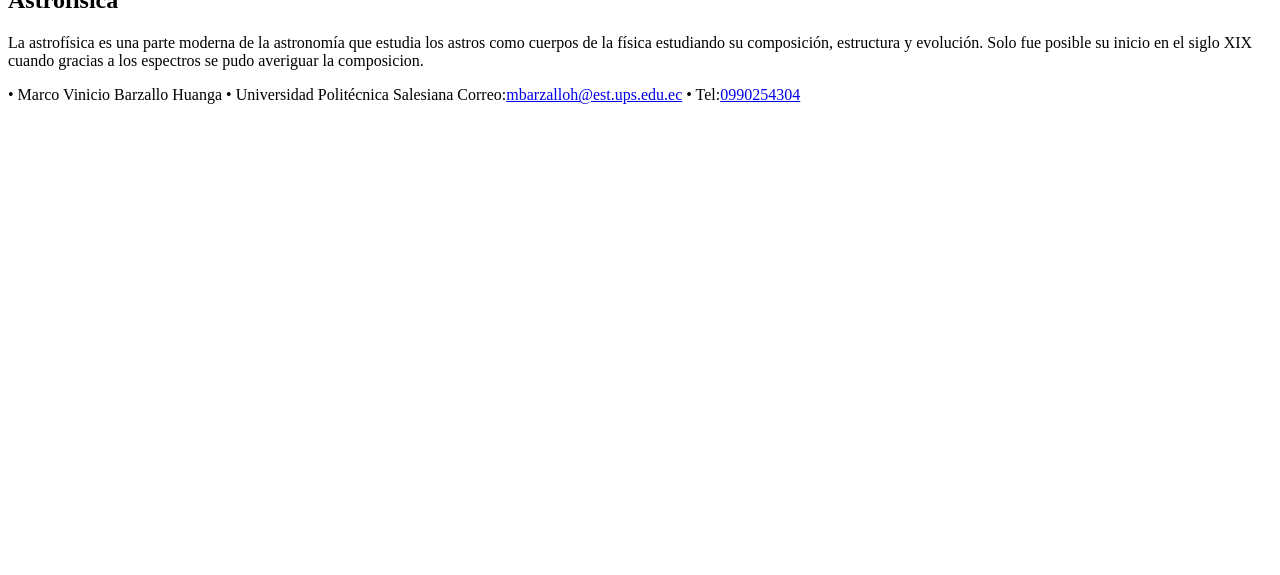
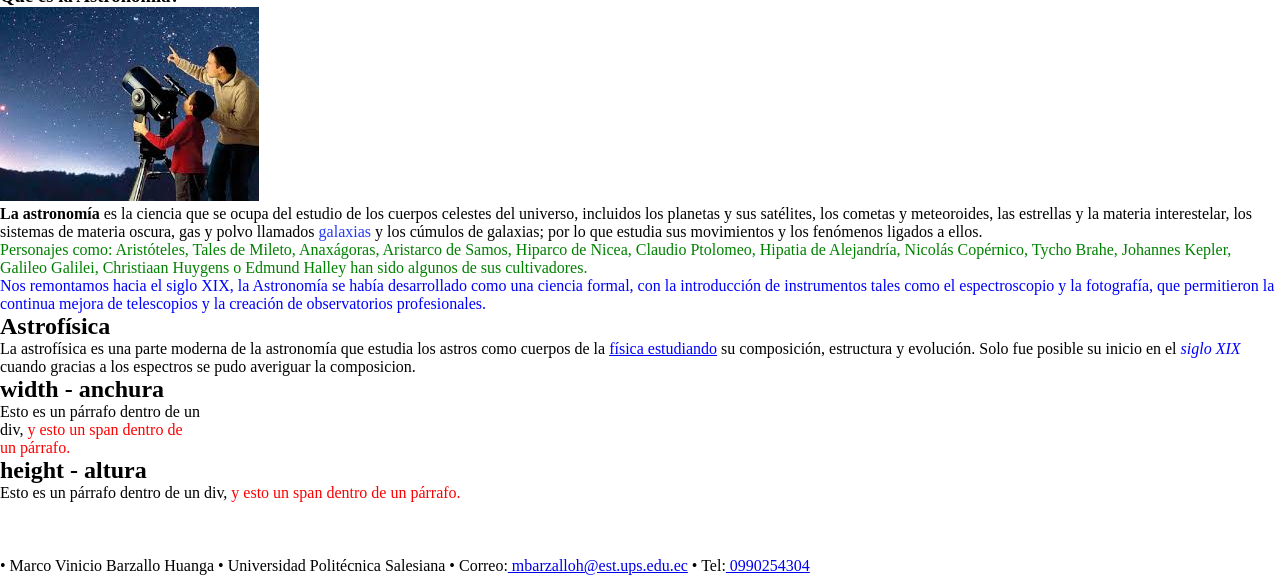
Before and after one commit to viniciobarzallo/Practica02-Mi-Sitio-Web-CSS, a plain HTML site: page index.html in a window 1280 px wide. Shown: the part 358-933 px from the top of the page. Before the commit the page ends 800 px from the top, so only its background shows below. Drawn offline with Linux system fonts and the light colour scheme.

Commit message:
Solucion HTML5-CSS

```diff
--- /dev/null
+++ b/css/estilo.css
@@ -0,0 +1,45 @@
+*{
+    margin: 0;
+    padding: 0;
+}
+
+/*Selector  */
+p span {color: rgb(37, 58, 241);}
+
+
+.destacado{color: blue;}
+
+#destacado{color: green}
+
+/*Modelo dejas
+    margin - separacion ente la caja y el resto de cajas
+        background-color - color detras del contenido
+            background-image - imagen detras del contenido
+                border - linea que enciarra el contenido
+                    padding - especio entre contenido y borde
+                        content - contenido de HTML
+*/
+
+/*anchura*/
+#lateral {width: 200px;}
+
+/*altura*/
+#cabecera {height: 100px;}
+
+/*Propiedades de margen*/
+
+div img {
+    margin-top: .5em;
+    margin-bottom: .5em;
+    margin-left: 1em;
+    margin-right: .5em;
+}
+
+div img {
+        margin: .5em .5em .5m 1em;
+}
+
+div img {
+    margin: .5em;
+    margin-left: 1em;
+}
--- a/index.html
+++ b/index.html
@@ -4,11 +4,12 @@
    <title>Astronomía</title>
    <meta charset="utf-8" />
    <meta name="viewport" content="width=device-width, initial-scale=1" />
+   <link rel="stylesheet" type="text/css" href="css/estilo.css" media="screen" />
 </head>
 
 <body>  <!-- El cuerpo del documento que contiene todos los contenido que lo hará Aparecen en la página.-->
    <header>
-      <img src="imgs/pt_logo.jpg" alt="Astronomía" />
+      <img src="images/pt_logo.jpg" alt="Astronomía" />
    </header>
    <nav>
         <a href="index.html">Astronomía</a>
@@ -23,23 +24,23 @@
        <h1>Astronomía</h1>
        <article>
             <h1>Qué es la Astronomía?</h1>
-            <img src="imgs/pt_telescopio.jpeg" alt="Telescopio" />
+            <img src="images/pt_telescopio.jpeg" alt="Telescopio" />
             <p><strong>La astronomía</strong> es la ciencia que se ocupa del estudio de los cuerpos
             celestes del universo, incluidos los planetas y sus satélites, los cometas y
             meteoroides, las estrellas y la materia interestelar, los sistemas de materia oscura,
-            gas y polvo llamados galaxias y los cúmulos de galaxias; por lo que estudia sus
+            gas y polvo llamados <span>galaxias</span> y los cúmulos de galaxias; por lo que estudia sus
             movimientos y los fenómenos ligados a ellos.</p>
        </article>
 
        <aside>
-           <p><strong>Personajes como:</strong> Aristóteles, Tales de Mileto, Anaxágoras, Aristarco de Samos,
+           <p id="destacado">Personajes como: Aristóteles, Tales de Mileto, Anaxágoras, Aristarco de Samos,
            Hiparco de Nicea, Claudio Ptolomeo, Hipatia de Alejandría, Nicolás Copérnico, Tycho Brahe,
            Johannes Kepler, Galileo Galilei, Christiaan Huygens o Edmund Halley han sido algunos de
            sus cultivadores.</p>
        </aside>
 
        <aside>
-           <p><strong>Nos remontamos hacia</strong> el siglo XIX, la Astronomía se había desarrollado como una ciencia formal,
+           <p class="destacado">Nos remontamos hacia el siglo XIX, la Astronomía se había desarrollado como una ciencia formal,
            con la introducción de instrumentos tales como el espectroscopio y la fotografía,
            que permitieron la continua mejora de telescopios y la creación de observatorios
            profesionales.</p>
@@ -50,16 +51,32 @@
         <h1>Astrofísica</h1>
        <aside>
            <p>La astrofísica es una parte moderna de la astronomía que estudia los astros como
-           cuerpos de la física estudiando su composición, estructura y evolución. Solo fue
-           posible su inicio en el siglo XIX cuando gracias a los espectros se pudo averiguar
+           cuerpos de la <a href="#" class="destacado">física estudiando</a> su composición, estructura y evolución. Solo fue
+           posible su inicio en el <em class="destacado">siglo XIX</em> cuando gracias a los espectros se pudo averiguar
            la composicion.</p>
        </aside>
    </section>
 
+   <div id="lateral">
+    <h2> width - anchura </h2>
+     <p>
+       Esto es un párrafo dentro de un div,
+       <span style="color: red;"> y esto un span dentro de un párrafo.</span>
+     </p>
+   </div>
+
+   <div id="cabecera">
+    <h2> height - altura</h2>
+     <p>
+       Esto es un párrafo dentro de un div,
+       <span style="color: red;"> y esto un span dentro de un párrafo.</span>
+     </p>
+   </div>
+
    <footer> <!--Indica donde inicia el pie de pagina-->
-        &#8226; Marco Vinicio Barzallo Huanga &#8226; Universidad Politécnica Salesiana
-        Correo:<a href="mailto:mbarzalloh@est.ups.edu.ec">mbarzalloh@est.ups.edu.ec</a> &#8226;
-        Tel:<a href="tel:0990254304">0990254304</a>
+        &#8226; Marco Vinicio Barzallo Huanga &#8226; Universidad Politécnica Salesiana &#8226;
+        Correo:<a href="mailto:mbarzalloh@est.ups.edu.ec"> mbarzalloh@est.ups.edu.ec</a> &#8226;
+        Tel:<a href="tel:0990254304"> 0990254304</a>
    </footer>
 </body>
 </html>
```
Also changed, not shown: images/pt_logo.jpg (added), images/pt_telescopio.jpeg (added).
